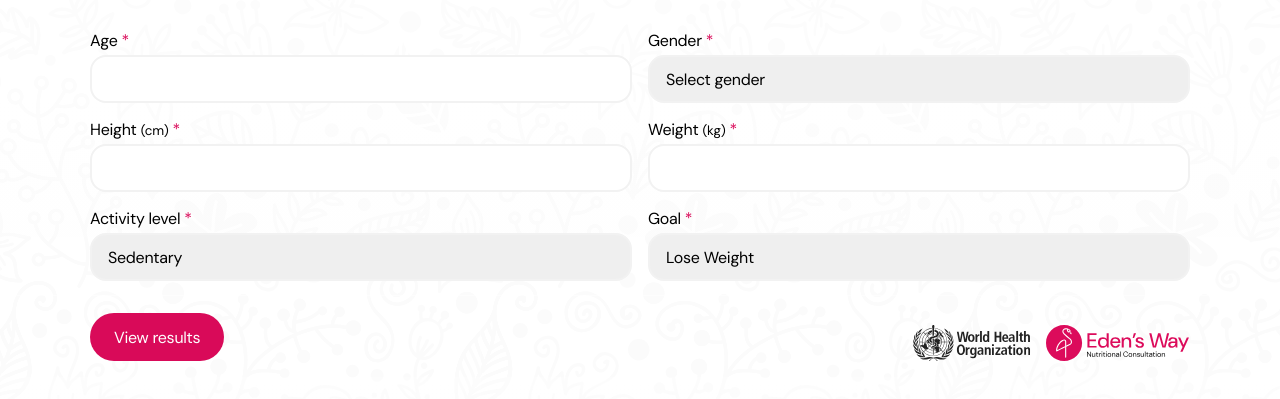
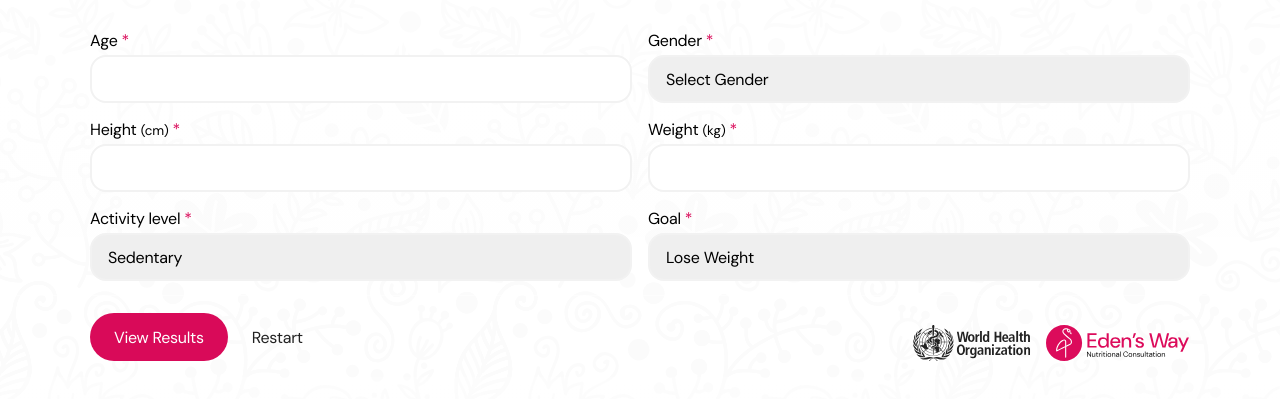
Before and after one commit to edensway/tools, a React (Vite) app: page /tools/bmr in a window 1280 px wide. Shown: the part 185-584 px from the top of the page. Built offline with nearby package versions, Linux system fonts and the light colour scheme.

Commit message:
added localstorage

```diff
--- a/src/pages/BMI.jsx
+++ b/src/pages/BMI.jsx
@@ -1,4 +1,4 @@
-import { useState, useMemo } from "react";
+import { useState, useMemo, useEffect } from "react";
 import cdcLms from "../data/cdc_bmi_lms.json";
 
 import logo from "../assets/logo.svg";
@@ -28,9 +28,32 @@ export default function BMI() {
     const [unit, setUnit] = useState("Metrics");
     const [age, setAge] = useState("");
     const [gender, setGender] = useState("");
+    const [height, setHeight] = useState("");
     const [weight, setWeight] = useState("");
-    const [height, setHeight] = useState("");
     const [submit, setSubmit] = useState(false);
+
+    // ------------------------
+    // LOAD FROM LOCALSTORAGE
+    // ------------------------
+    useEffect(() => {
+        const saved = JSON.parse(localStorage.getItem("userForm"));
+        if (!saved) return;
+
+        setUnit(saved.unit ?? "Metrics");
+        setAge(saved.age ?? "");
+        setGender(saved.gender ?? "");
+        setHeight(saved.height ?? "");
+    }, []);
+
+    // ------------------------
+    // SAVE TO LOCALSTORAGE
+    // ------------------------
+    useEffect(() => {
+        localStorage.setItem(
+            "userForm",
+            JSON.stringify({ unit, age, gender, height })
+        );
+    }, [unit, age, gender, height]);
 
     // ------------------------
     // BASIC COMPUTED VALUES
@@ -217,6 +240,8 @@ export default function BMI() {
     const handleRestart = () => {
         if (!window.confirm("Are you sure you want to restart?")) return;
 
+        localStorage.removeItem("userForm"); // clear stored data
+
         setAge("");
         setGender("");
         setWeight("");
@@ -391,9 +416,14 @@ export default function BMI() {
                 <div className="lower-section">
                     <div className="cta">
                         {!submit ? (
-                            <button className="result-btn pill-button body" onClick={handleSubmit}>
-                                View Results
-                            </button>
+                            <>
+                                <button className="result-btn pill-button body" onClick={handleSubmit}>
+                                    View Results
+                                </button>
+                                <button className="print-btn pill-button body" onClick={handleRestart}>
+                                    Restart
+                                </button>
+                            </>
                         ) : (
                             <>
                                 <button className="refresh-btn pill-button body" onClick={handleRestart}>
--- a/src/pages/BMR.jsx
+++ b/src/pages/BMR.jsx
@@ -1,4 +1,4 @@
-import { useState, useMemo } from "react";
+import { useState, useMemo, useEffect } from "react";
 
 import logo from "../assets/logo.svg";
 import who_logo from "../assets/bmi/WHO_logo.svg";
@@ -10,11 +10,34 @@ export default function BMR() {
     const [unit, setUnit] = useState("Metrics");
     const [age, setAge] = useState("");
     const [gender, setGender] = useState("");
+    const [height, setHeight] = useState("");
     const [weight, setWeight] = useState("");
-    const [height, setHeight] = useState("");
     const [activity, setActivity] = useState("sedentary");
     const [goal, setGoal] = useState("lose");
     const [submit, setSubmit] = useState(false);
+
+    // ------------------------
+    // LOAD FROM LOCALSTORAGE
+    // ------------------------
+    useEffect(() => {
+        const saved = JSON.parse(localStorage.getItem("userForm"));
+        if (!saved) return;
+
+        setUnit(saved.unit ?? "Metrics");
+        setAge(saved.age ?? "");
+        setGender(saved.gender ?? "");
+        setHeight(saved.height ?? "");
+    }, []);
+
+    // ------------------------
+    // SAVE TO LOCALSTORAGE
+    // ------------------------
+    useEffect(() => {
+        localStorage.setItem(
+            "userForm",
+            JSON.stringify({ unit, age, gender, height })
+        );
+    }, [unit, age, gender, height]);
 
     // ------------------------
     // UNIT CONVERSIONS
@@ -66,20 +89,8 @@ export default function BMR() {
     const calorieTarget = useMemo(() => {
         if (!tdee) return null;
 
-        if (goal === "lose") {
-            return {
-                note: "Calorie Deficit (~15%)",
-                calories: tdee * 0.85,
-            };
-        }
-
-        if (goal === "gain") {
-            return {
-                note: "Calorie Surplus (~12%)",
-                calories: tdee * 1.12,
-            };
-        }
-
+        if (goal === "lose") return { note: "Calorie Deficit (~15%)", calories: tdee * 0.85 };
+        if (goal === "gain") return { note: "Calorie Surplus (~12%)", calories: tdee * 1.12 };
         return null;
     }, [tdee, goal]);
 
@@ -97,6 +108,8 @@ export default function BMR() {
     const handleRestart = () => {
         if (!window.confirm("Are you sure you want to restart?")) return;
 
+        localStorage.removeItem("userForm"); // clear stored unit, age, gender, height
+
         setAge("");
         setGender("");
         setWeight("");
@@ -108,6 +121,7 @@ export default function BMR() {
     };
 
     const handlePrint = () => window.print();
+
 
     // ============================================================
     // RENDER
@@ -160,7 +174,7 @@ export default function BMR() {
                             value={gender}
                             onChange={e => setGender(e.target.value)}
                         >
-                            <option value="" disabled hidden>Select gender</option>
+                            <option value="" disabled hidden>Select Gender</option>
                             <option value="M">Male</option>
                             <option value="F">Female</option>
                         </select>
@@ -261,9 +275,14 @@ export default function BMR() {
                 <div className="lower-section">
                     <div className="cta">
                         {!submit ? (
-                            <button className="result-btn pill-button body" onClick={handleSubmit}>
-                                View results
-                            </button>
+                            <>
+                                <button className="result-btn pill-button body" onClick={handleSubmit}>
+                                    View Results
+                                </button>
+                                <button className="print-btn pill-button body" onClick={handleRestart}>
+                                    Restart
+                                </button>
+                            </>
                         ) : (
                             <>
                                 <button className="refresh-btn pill-button body" onClick={handleRestart}>
--- a/src/pages/BodyFat.jsx
+++ b/src/pages/BodyFat.jsx
@@ -1,25 +1,24 @@
 import { useState, useMemo, useEffect } from "react";
 
-import CaliperForm from "../components/Engine/CaliperEngine.jsx"
-import TapeForm from "../components/Engine/TapeEngine.jsx"
+import CaliperForm from "../components/Engine/CaliperEngine.jsx";
+import TapeForm from "../components/Engine/TapeEngine.jsx";
 
 import logo from "../assets/logo.svg";
 
 export default function BodyFat() {
-
     // ---------------- STATE ----------------
-    const [gender, setGender] = useState("");
     const [unit, setUnit] = useState("Metrics");
     const [age, setAge] = useState("");
+    const [gender, setGender] = useState("");
+    const [height, setHeight] = useState("");
     const [weight, setWeight] = useState("");
-    const [height, setHeight] = useState("");
     const [type, setType] = useState("FC");
     const [lifestyleCondition, setLifestyleCondition] = useState([]);
     const [selectedMethod, setSelectedMethod] = useState("");
     const [bodyDensity, setBodyDensity] = useState(null);
     const [bodyFatPercentOverride, setBodyFatPercentOverride] = useState(null);
     const [submit, setSubmit] = useState(false);
-    const [tooltip, setTooltip] = useState("Please select a method to measure body fat.")
+    const [tooltip, setTooltip] = useState("Please select a method to measure body fat.");
 
     // ---------------- METHOD LISTS ----------------
     const FC_MeasurementMethod = [
@@ -58,7 +57,25 @@ export default function BodyFat() {
         "Surgical (Post-operative / Pre-operative Condition)",
         "Cancer (Malignancy / Neoplasm)",
         "Other",
-    ]
+    ];
+
+    // ---------------- LOCALSTORAGE ----------------
+    useEffect(() => {
+        const saved = JSON.parse(localStorage.getItem("userForm"));
+        if (!saved) return;
+
+        setUnit(saved.unit ?? "Metrics");
+        setAge(saved.age ?? "");
+        setGender(saved.gender ?? "");
+        setHeight(saved.height ?? "");
+    }, []);
+
+    useEffect(() => {
+        localStorage.setItem(
+            "userForm",
+            JSON.stringify({ unit, age, gender, height })
+        );
+    }, [unit, age, gender, height]);
 
     // ---------------- UNIT CONVERSIONS ----------------
     const weightInKg = useMemo(() => {
@@ -70,7 +87,6 @@ export default function BodyFat() {
         if (!height) return 0;
         return unit === "Imperial" ? parseFloat(height) * 2.54 : parseFloat(height);
     }, [height, unit]);
-
 
     // ---------------- BMI ----------------
     const bmi = useMemo(() => {
@@ -88,7 +104,6 @@ export default function BodyFat() {
         return "Obesity Class III";
     }, [bmi]);
 
-
     // ---------------- BODY FAT % ----------------
     const bodyFatPercent = useMemo(() => {
         if (bodyFatPercentOverride !== null) return bodyFatPercentOverride;
@@ -96,29 +111,23 @@ export default function BodyFat() {
         return 495 / bodyDensity - 450; // Siri Equation
     }, [bodyDensity, bodyFatPercentOverride]);
 
-
-    // ---------------- FAT MASS ----------------
     const bodyFatMassKg = useMemo(() => {
         if (!weightInKg || !bodyFatPercent) return null;
         return (weightInKg * bodyFatPercent) / 100;
     }, [weightInKg, bodyFatPercent]);
 
-
-    // ---------------- IDEAL BODY WEIGHT ----------------
     const idealBodyWeight = useMemo(() => {
         if (!heightInCm) return null;
         const hIn = heightInCm / 2.54;
-
         return gender === "M"
             ? 50 + 2.3 * (hIn - 60)
             : 45.5 + 2.3 * (hIn - 60);
     }, [gender, heightInCm]);
 
-
-    // ---------------- SUBMIT ----------------
+    // ---------------- SUBMIT / RESTART ----------------
     const handleSubmit = () => {
-        if (!weight || !height || !age) {
-            alert("Please enter your Weight, Height, and Age.");
+        if (!weight || !height || !age || !gender) {
+            alert("Please enter Weight, Height, Age, and Gender.");
             return;
         }
         setSubmit(true);
@@ -127,25 +136,23 @@ export default function BodyFat() {
     const handleRestart = () => {
         if (!window.confirm("Are you sure you want to restart?")) return;
 
-        setType("FC")
+        localStorage.removeItem("userForm"); // clear saved unit, age, gender, height
+
+        setUnit("Metrics");
         setAge("");
         setGender("");
+        setHeight("");
         setWeight("");
-        setHeight("");
+        setType("FC");
         setLifestyleCondition([]);
-        setUnit("Metrics");
-        setSubmit(false);
         setSelectedMethod("");
         setBodyDensity(null);
-        setBodyFatPercentOverride(null)
-        setTooltip("Please select a method to measure body fat.")
+        setBodyFatPercentOverride(null);
+        setSubmit(false);
+        setTooltip("Please select a method to measure body fat.");
     };
 
-
-    // ---------------- PRINT ----------------
-    const handlePrint = () => {
-        window.print();
-    };
+    const handlePrint = () => window.print();
 
     // ---------------- TOOLTIPS ----------------
     useEffect(() => {
@@ -364,9 +371,15 @@ export default function BodyFat() {
 
                     <div className="cta">
                         {!submit ? (
-                            <button className="result-btn pill-button body" onClick={handleSubmit}>
-                                View Results
-                            </button>
+                            <>
+                                <button className="result-btn pill-button body" onClick={handleSubmit}>
+                                    View Results
+                                </button>
+                                <button className="print-btn pill-button body" onClick={handleRestart}>
+                                    Restart
+                                </button>
+                            </>
+
                         ) : (
                             <>
                                 <button className="refresh-btn pill-button body" onClick={handleRestart}>
```
